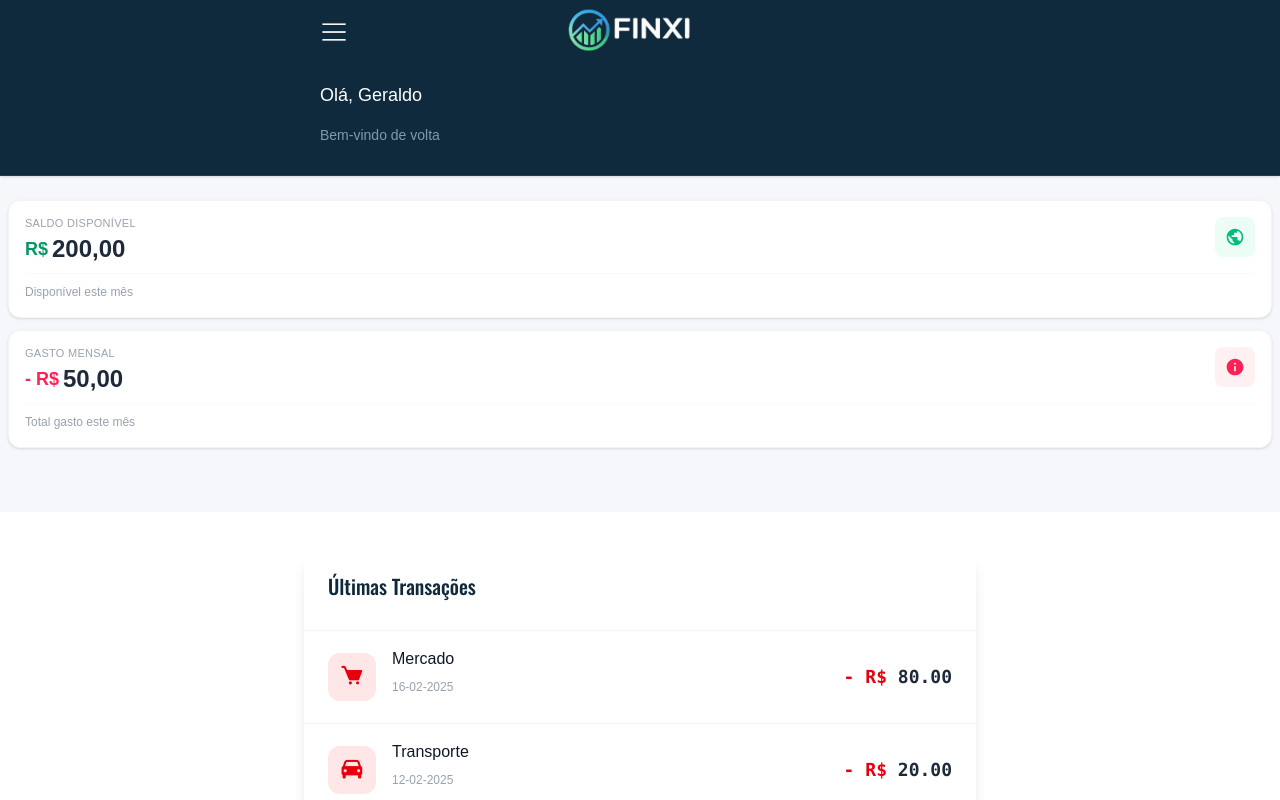
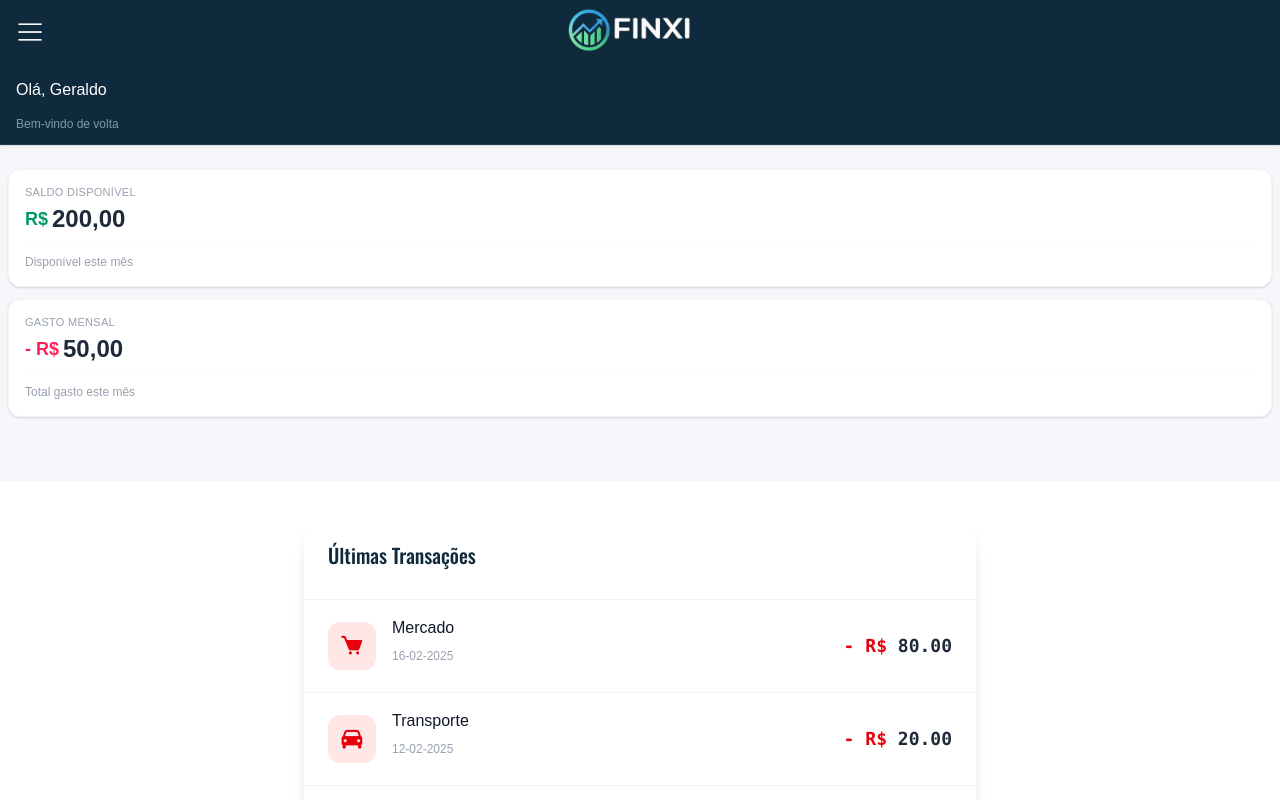
Before and after one commit to dilucas00/web-app-responsive, a React (Vite) app in the folder finxi-webapp/: page / in a window 1280 px wide. Shown: the top 800 px of the page. Built offline with nearby package versions, Linux system fonts and the light colour scheme.

Commit message:
pequenas mudanças no design da tela principal

```diff
--- a/finxi-webapp/src/components/CardBalance.jsx
+++ b/finxi-webapp/src/components/CardBalance.jsx
@@ -16,11 +16,7 @@ function CardBalance() {
                 <span className="text-2xl font-extrabold text-gray-800">200,00</span>
               </div>
             </div>
-            <div className="w-10 h-10 rounded-lg bg-emerald-50 flex items-center justify-center">
-              <svg className="w-5 h-5 text-emerald-500" fill="currentColor" viewBox="0 0 24 24">
-                <path d="M12 2C6.48 2 2 6.48 2 12s4.48 10 10 10 10-4.48 10-10S17.52 2 12 2zm-1 17.93c-3.94-.49-7-3.85-7-7.93 0-.62.08-1.21.21-1.79L9 15v1c0 1.1.9 2 2 2v1.93zm6.9-2.54c-.26-.81-1-1.39-1.9-1.39h-1v-3c0-.55-.45-1-1-1H8v-2h2c.55 0 1-.45 1-1V7h2c1.1 0 2-.9 2-2v-.41c2.93 1.18 5 4.05 5 7.41 0 2.08-.8 3.97-2.1 5.39z"/>
-              </svg>
-            </div>
+
           </div>
           <div className="mt-2 pt-2 border-t border-gray-50">
             <span className="text-xs text-gray-400">Disponível este mês</span>
@@ -39,11 +35,8 @@ function CardBalance() {
                 <span className="text-2xl font-extrabold text-gray-800">50,00</span>
               </div>
             </div>
-            <div className="w-10 h-10 rounded-lg bg-rose-50 flex items-center justify-center">
-              <svg className="w-5 h-5 text-rose-500" fill="currentColor" viewBox="0 0 24 24">
-                <path d="M12 2C6.48 2 2 6.48 2 12s4.48 10 10 10 10-4.48 10-10S17.52 2 12 2zm1 15h-2v-6h2v6zm0-8h-2V7h2v2z"/>
-              </svg>
-            </div>
+
+
           </div>
           <div className="mt-2 pt-2 border-t border-gray-50">
             <span className="text-xs text-gray-400">Total gasto este mês</span>
--- a/finxi-webapp/src/components/SideBarM.jsx
+++ b/finxi-webapp/src/components/SideBarM.jsx
@@ -33,7 +33,7 @@ function SideBarM() {
 
   return (
     <div className="w-full bg-[#0F2A3D]  top-0 z-50 shadow-sm border-b border-[#1a3d54]">
-      <div className="max-w-2xl mx-auto px-4">
+      <div className="px-4">
         {/* Header Superior */}
         <div className="h-16 flex items-center justify-between">
           {/* Ícone do Menu */}
@@ -67,12 +67,12 @@ function SideBarM() {
           <div className="flex-1" />
         </div>
 
-        {/* Saudação do Usuário */}
-        <div className="pt-5 pb-4">
-          <p className="text-white font-medium text-[18px] leading-tight">
+
+        <div className="pt-4 ">
+          <p className="text-white font-medium text-[16px] leading-tight">
             Olá, Geraldo
           </p>
-          <p className="text-[#7c9cad] text-sm mt-0.5">
+          <p className="text-[#7c9cad] text-xs mt-0.5">
             Bem-vindo de volta
           </p>
         </div>
```
